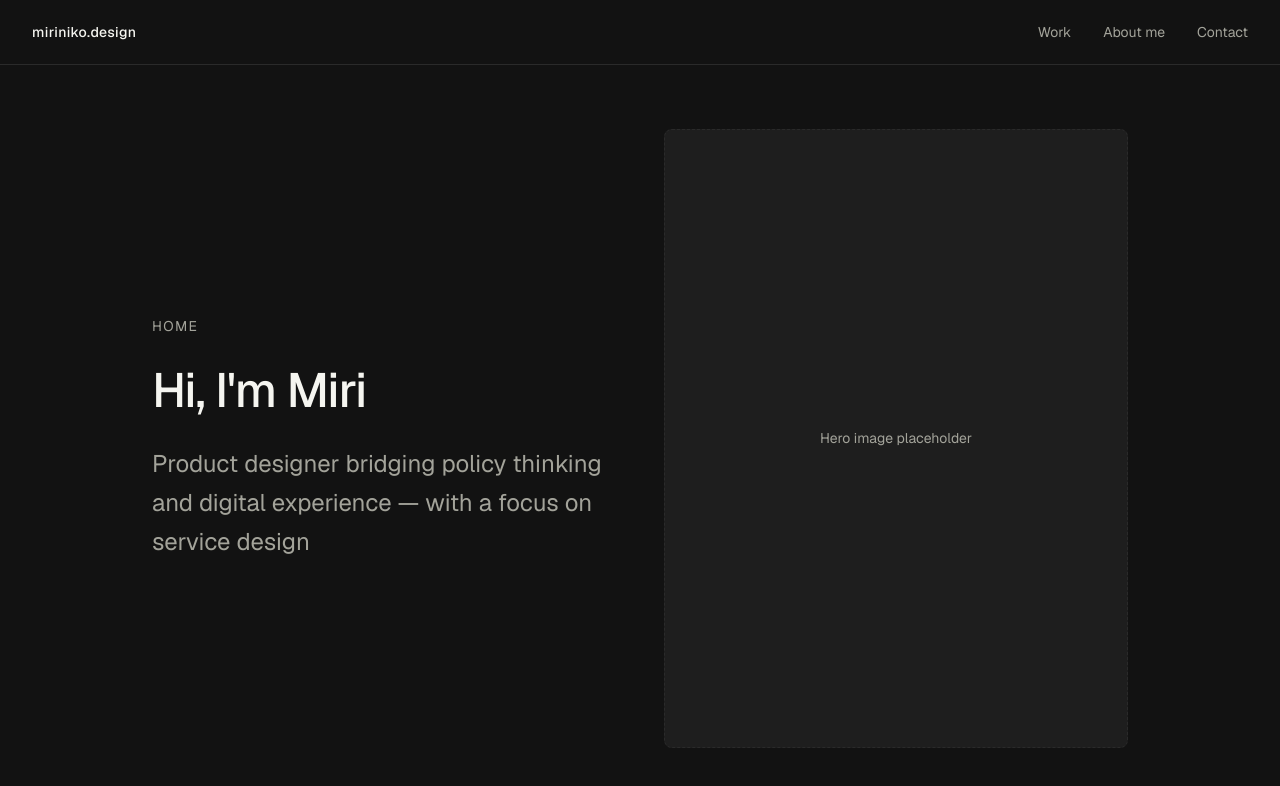
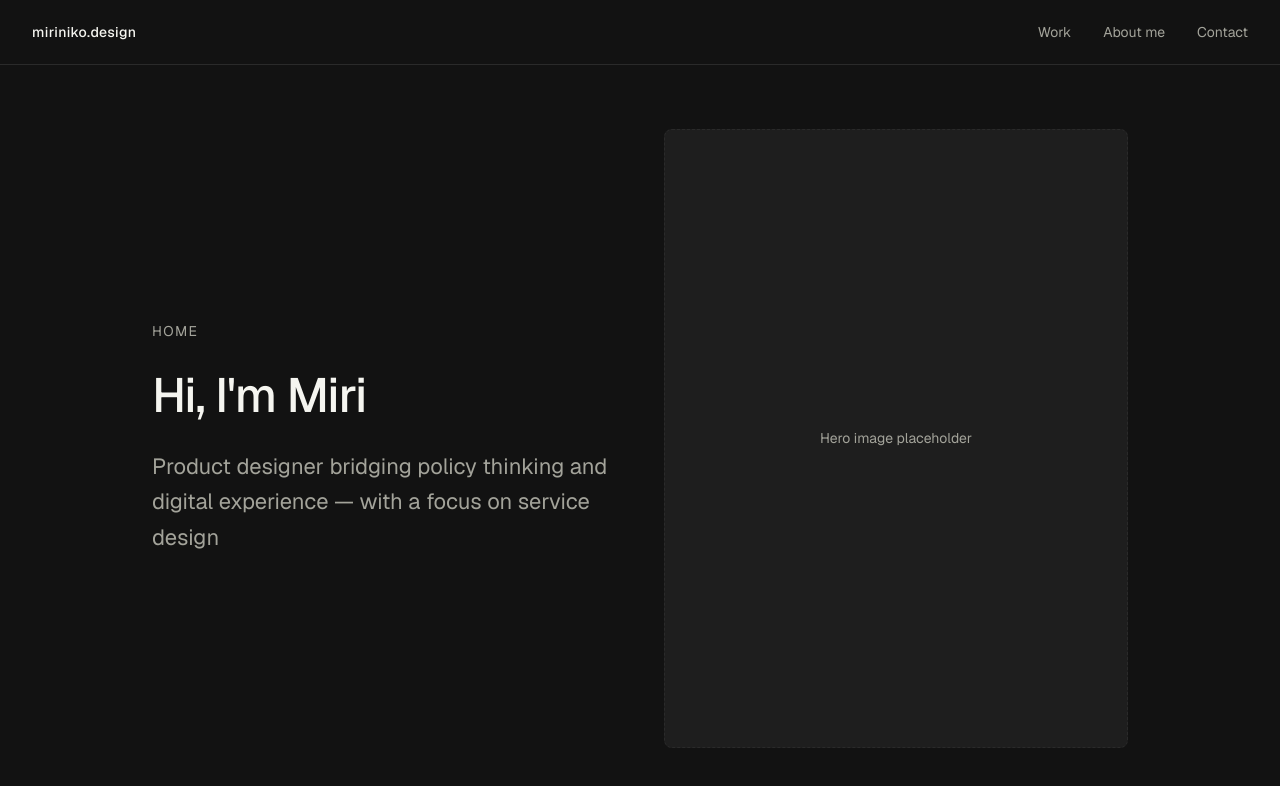
Before and after one commit to doxican/miri-portfolio, a Next.js app: page / in a window 1280 px wide. Shown: the top 786 px of the page. Built offline with nearby package versions, Linux system fonts and the light colour scheme.

Commit message:
update home page

```diff
--- a/app/page.tsx
+++ b/app/page.tsx
@@ -9,7 +9,7 @@ export default function Home() {
           <h1 className="text-4xl font-medium leading-tight tracking-tight sm:text-5xl">
             Hi, I&apos;m Miri
           </h1>
-          <p className="max-w-prose text-xl leading-relaxed text-muted sm:text-2xl">
+          <p className="max-w-prose text-[18px] leading-relaxed text-muted sm:text-[22px]">
             Product designer bridging policy thinking and digital experience —
             with a focus on service design
           </p>
```
